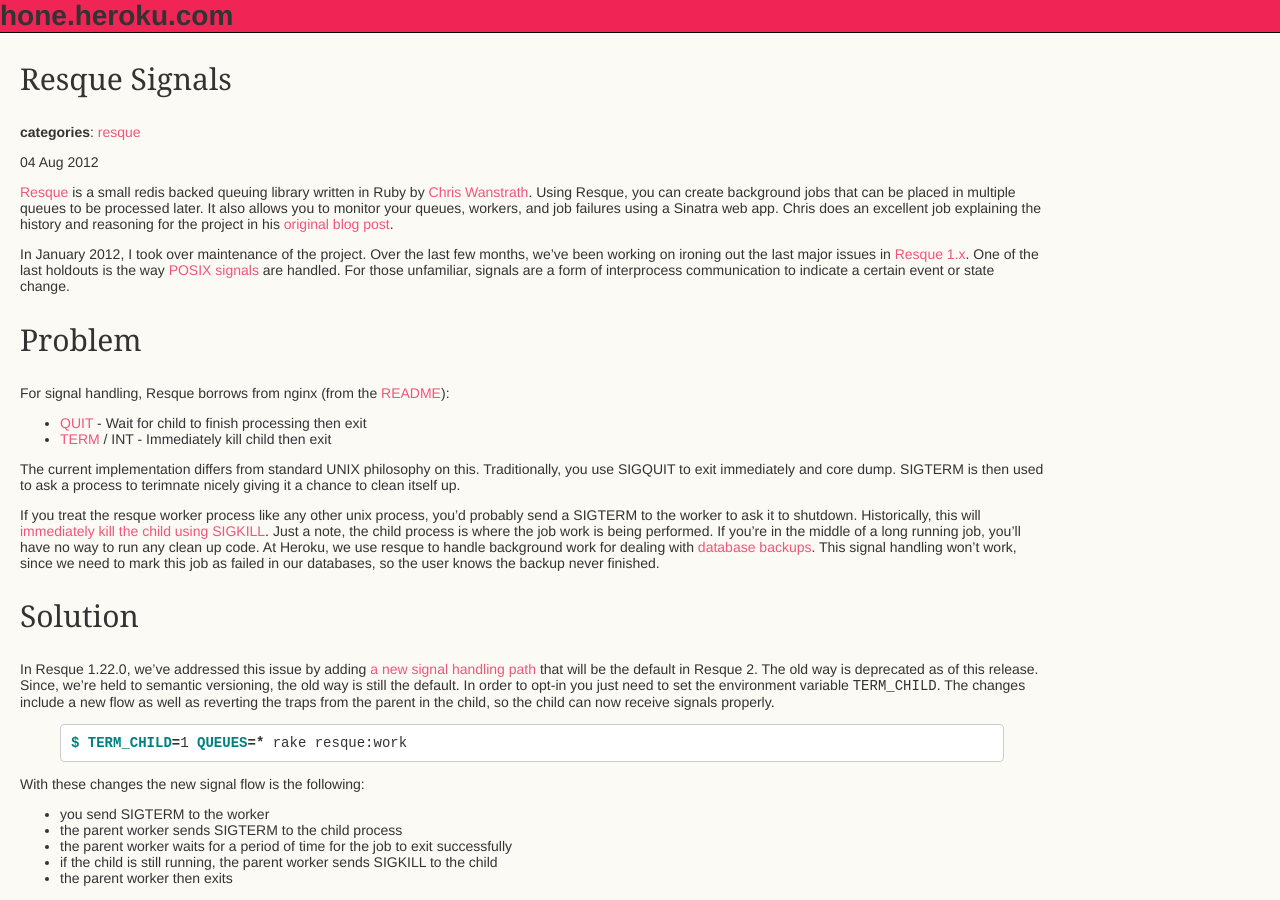
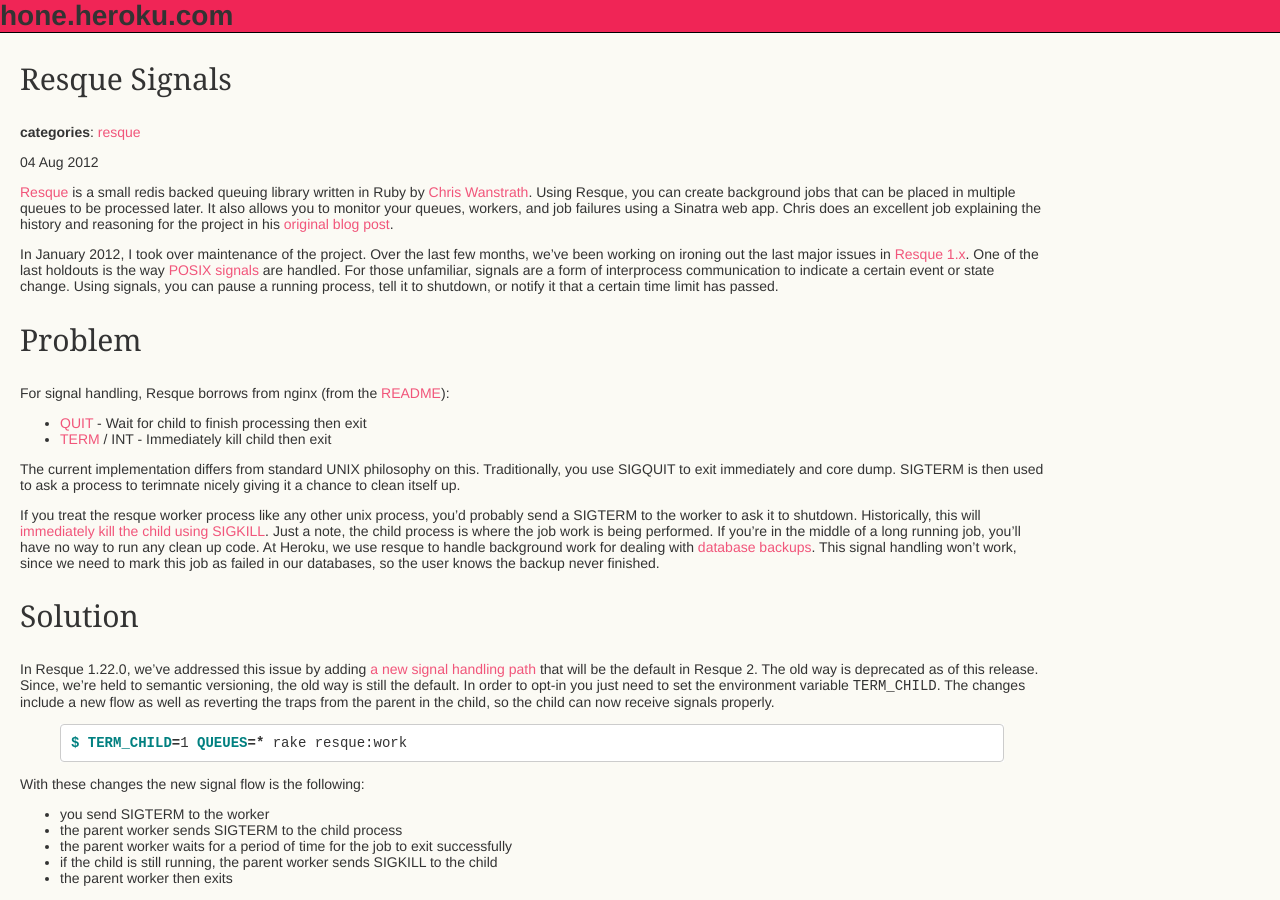
Before and after one commit to hone/wornpath, a Jekyll site: the page built from _posts/2012-08-04-resque-signals.md, in a window 1280 px wide and 900 px high. Built offline with Jekyll 4.4.1, drawn with Linux system fonts in a browser that asks for light colours; Markdown is read by kramdown in place of the engine named in the settings; comment, search, counter and statistics services are not loaded.

Commit message:
beef up signal intro

```diff
--- a/_posts/2012-08-04-resque-signals.md
+++ b/_posts/2012-08-04-resque-signals.md
@@ -5,7 +5,7 @@
 ---
 [Resque](http://github.com/defunkt/resque) is a small redis backed queuing library written in Ruby by [Chris Wanstrath](http://chriswanstrath.com/). Using Resque, you can create background jobs that can be placed in multiple queues to be processed later. It also allows you to monitor your queues, workers, and job failures using a Sinatra web app. Chris does an excellent job explaining the history and reasoning for the project in his [original blog post](https://github.com/blog/542-introducing-resque).
 
-In January 2012, I took over maintenance of the project. Over the last few months, we've been working on ironing out the last major issues in [Resque 1.x](http://github.com/defunkt/resque/tree/1-x-stable). One of the last holdouts is the way [POSIX signals](http://unixhelp.ed.ac.uk/CGI/man-cgi?signal+7) are handled. For those unfamiliar, signals are a form of interprocess communication to indicate a certain event or state change.
+In January 2012, I took over maintenance of the project. Over the last few months, we've been working on ironing out the last major issues in [Resque 1.x](http://github.com/defunkt/resque/tree/1-x-stable). One of the last holdouts is the way [POSIX signals](http://unixhelp.ed.ac.uk/CGI/man-cgi?signal+7) are handled. For those unfamiliar, signals are a form of interprocess communication to indicate a certain event or state change. Using signals, you can pause a running process, tell it to shutdown, or notify it that a certain time limit has passed.
 
 ## Problem
 
```
